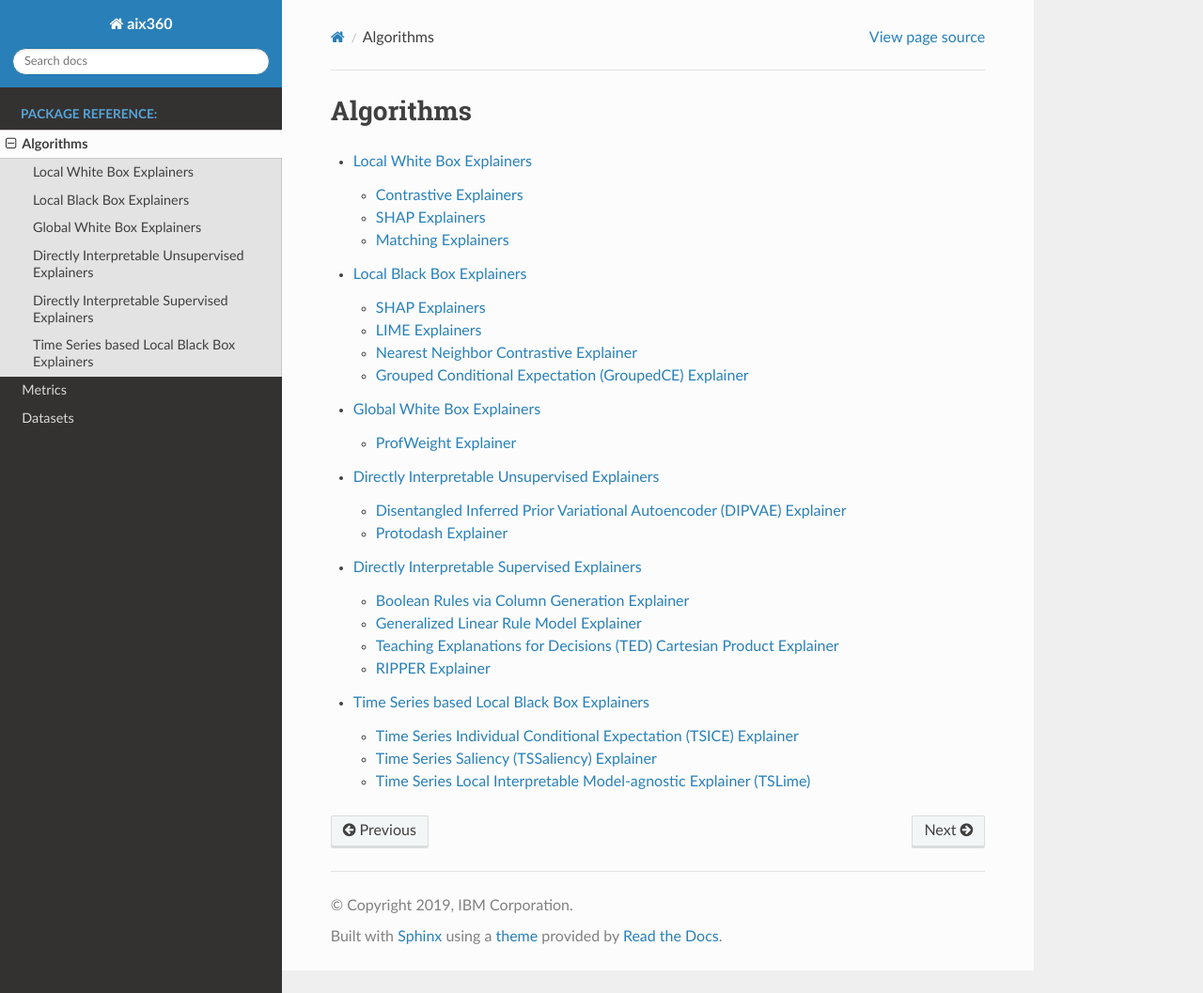
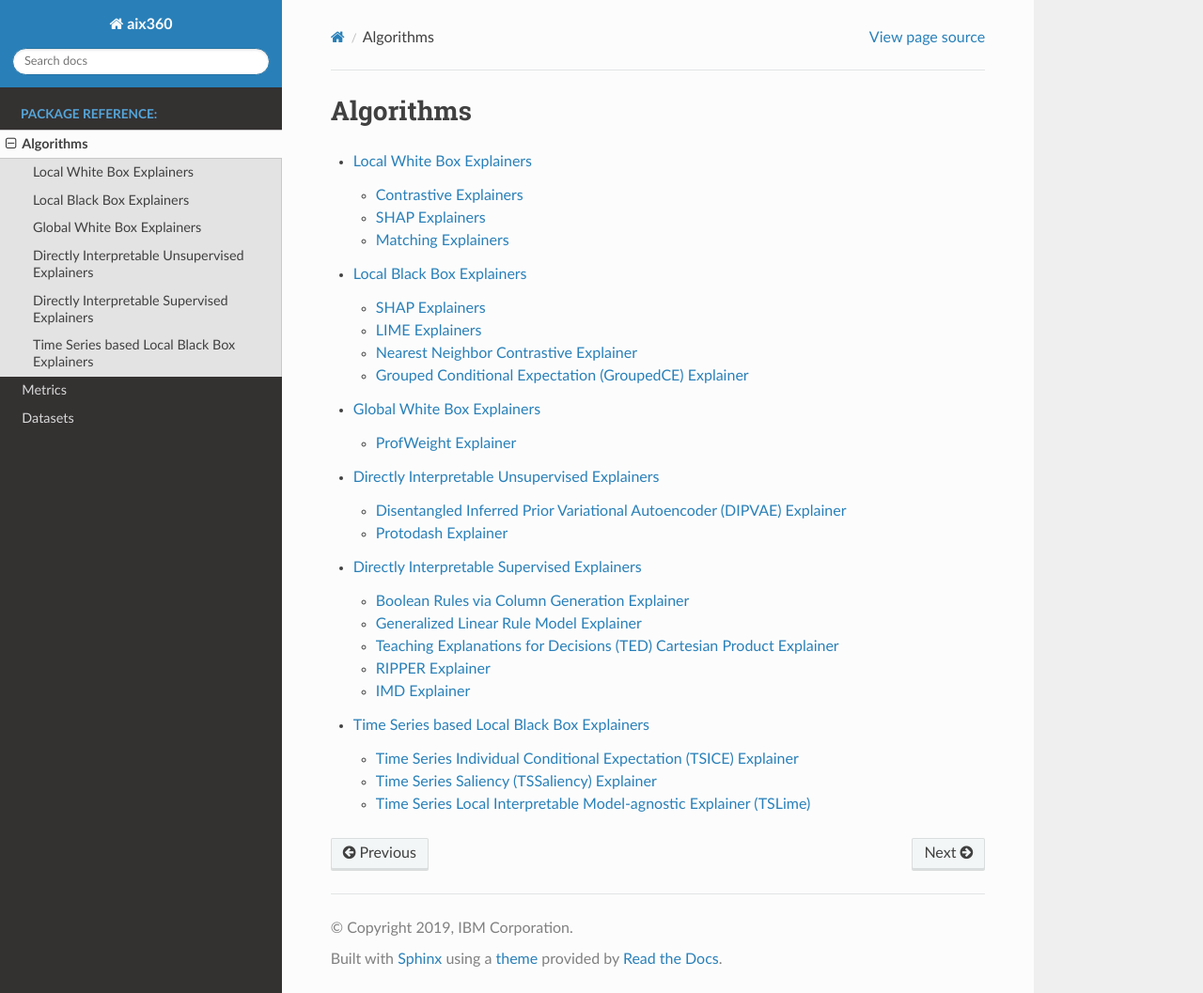
Before and after one commit to Trusted-AI/AIX360, a Sphinx documentation site: the page built from docs/algorithms.rst, in a window 1280 px wide and 1057 px high. Shown: the whole window at 94% size. Built offline with Sphinx 7.4.7 and the Read the Docs theme 2.0.0, drawn with Linux system fonts in a browser that asks for light colours; the version number is read from the project's files by our own code.

Commit message:
Update dise.rst

```diff
--- a/docs/dise.rst
+++ b/docs/dise.rst
@@ -33,3 +33,9 @@ RIPPER Explainer
 
 .. autoclass:: aix360.algorithms.rule_induction.ripper.RipperExplainer
    :members:
+
+IMD Explainer
+---------------------------------------------------------------------
+
+.. autoclass:: aix360.algorithms.imd.imd.IMDExplainer
+   :members:
```
